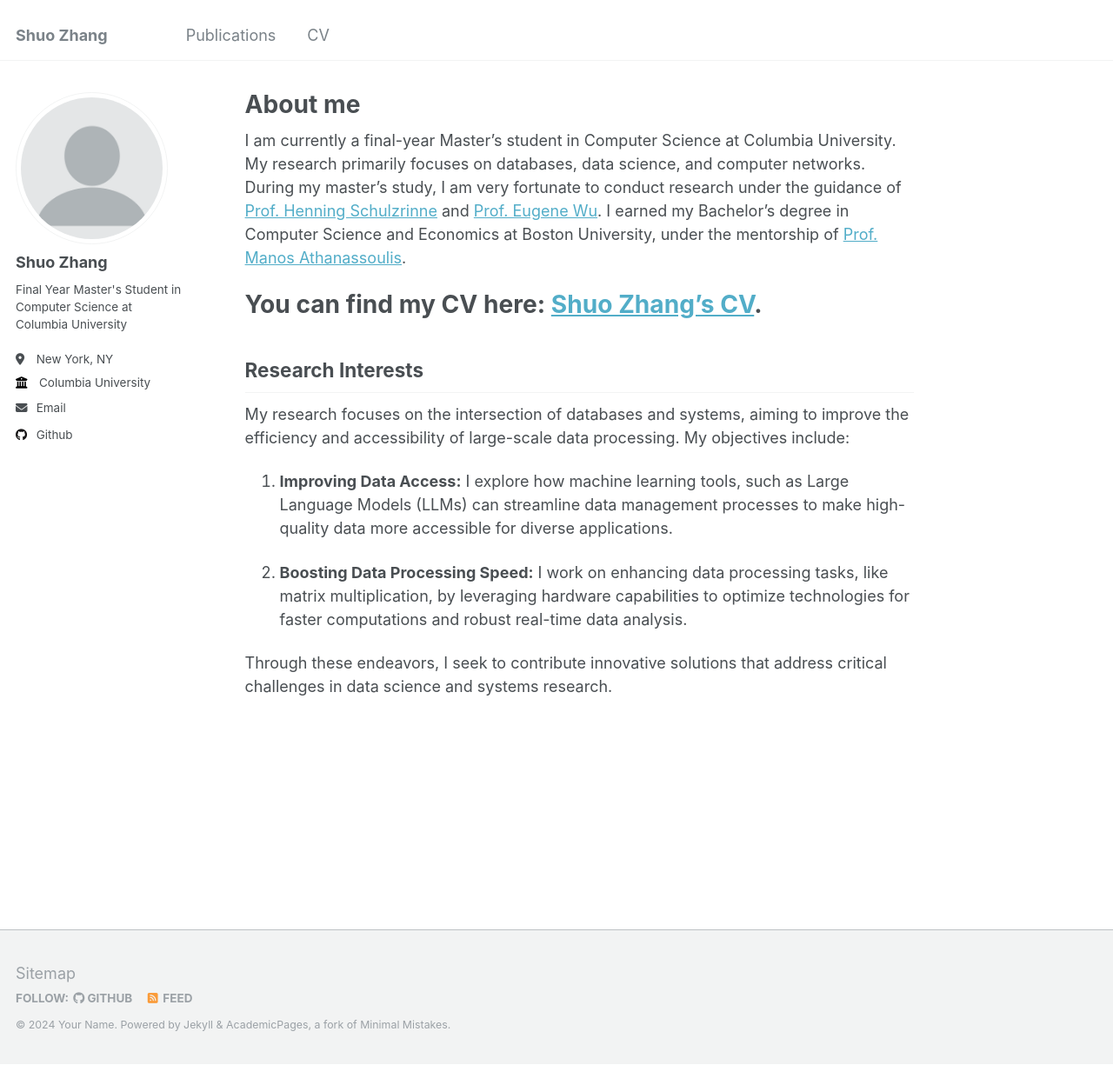
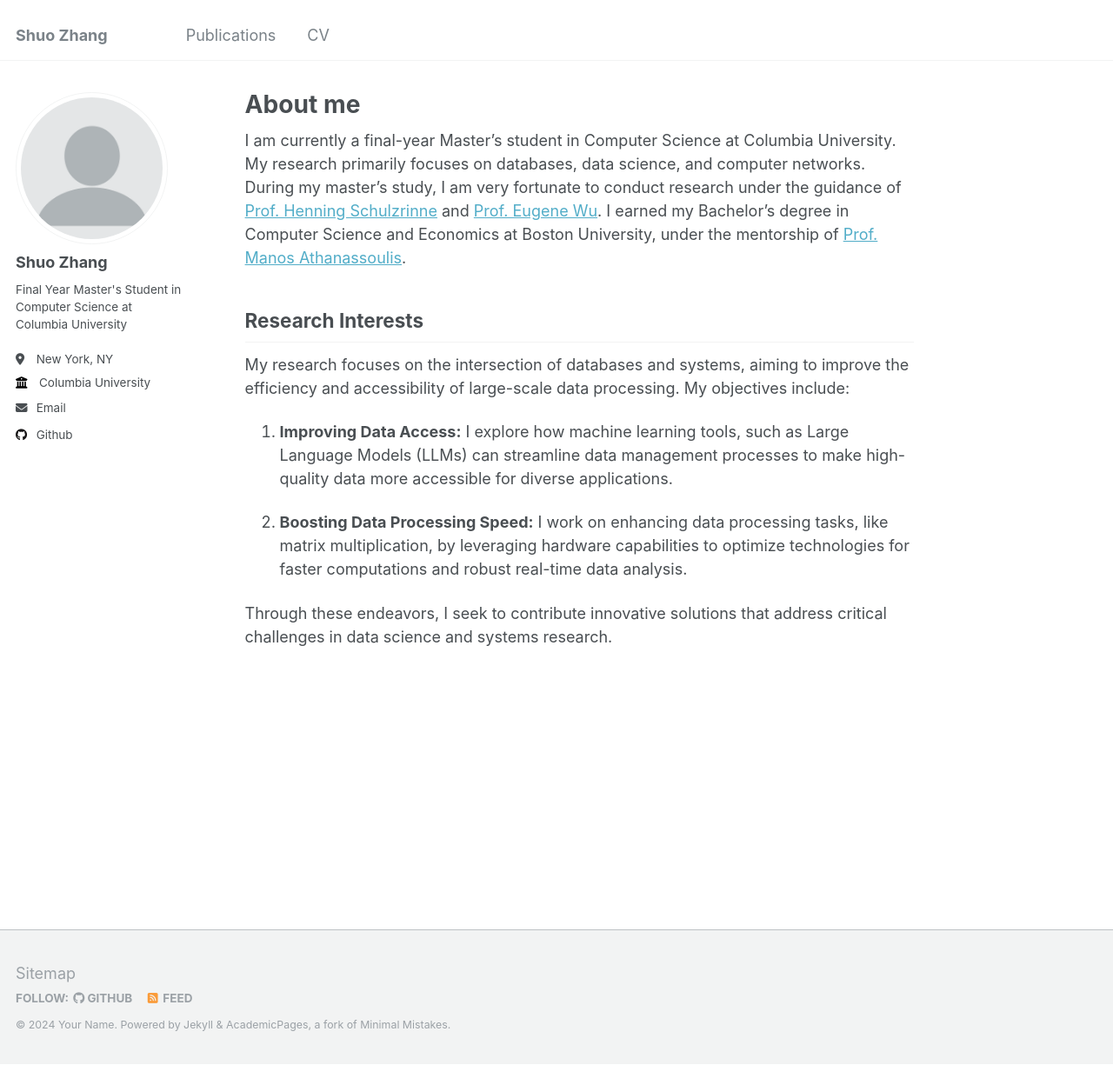
Before and after one commit to Inverse0/Inverse0.github.io, a Jekyll site: the page built from _pages/about.md, in a window 1280 px wide and 1225 px high. Shown: the whole window at 87% size. Built offline with Jekyll 4.4.1, drawn with Linux system fonts in a browser that asks for light colours.

Commit message:
Update about.md

```diff
--- a/_pages/about.md
+++ b/_pages/about.md
@@ -9,7 +9,6 @@ redirect_from:
 
 I am currently a final-year Master's student in Computer Science at Columbia University. My research primarily focuses on databases, data science, and computer networks. During my master's study, I am very fortunate to conduct research under the guidance of [Prof. Henning Schulzrinne](https://www.cs.columbia.edu/~hgs/) and [Prof. Eugene Wu](http://www.eugenewu.net/). I earned my Bachelor's degree in Computer Science and Economics at Boston University, under the mentorship of [Prof. Manos Athanassoulis](https://cs-people.bu.edu/mathan/).
 
-# You can find my CV here: [Shuo Zhang's CV](../assets/Shuo_Zhang_CV.pdf).
 
 Research Interests
 ------
```
